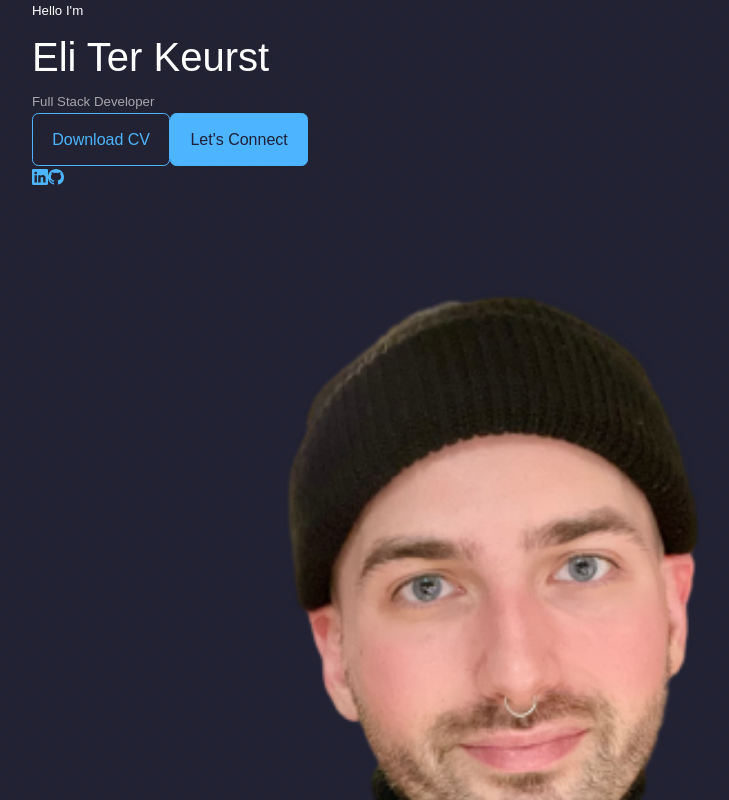
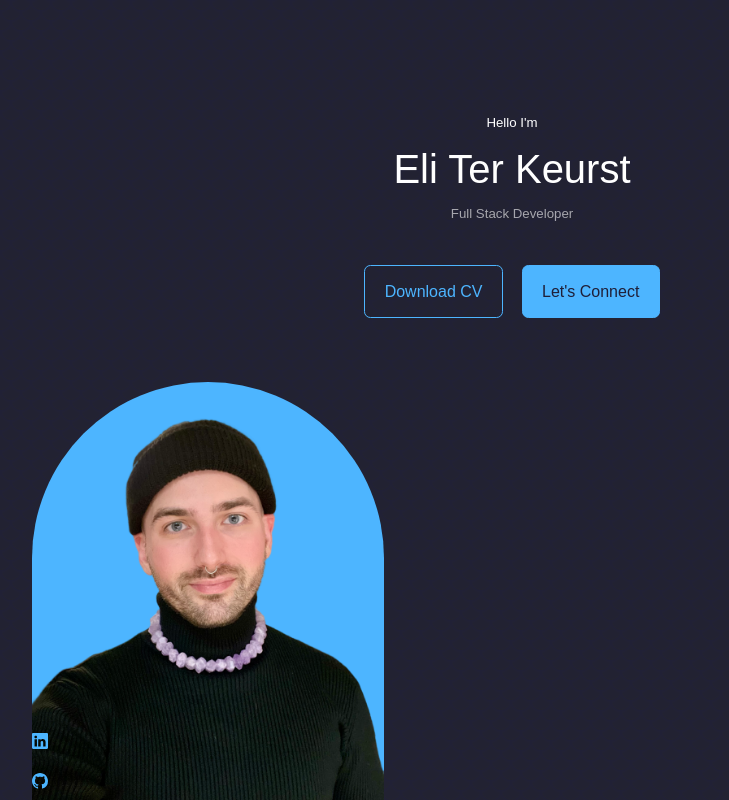
Before and after one commit to crystal-coding-time/laughing-red-journey, a React (Create React App) app: page / in a window 1280 px wide. Shown: the top 800 px of the page, without its empty margins (128-857 px from the left). Built offline with nearby package versions, Linux system fonts and the light colour scheme; a web font is replaced by a local one.

Commit message:
debugging CSS image rules

```diff
--- a/src/components/header/header.css
+++ b/src/components/header/header.css
@@ -0,0 +1,51 @@
+header {
+    height: 100 vh;
+    padding-top: 7rem;
+    overflow: hidden;
+}
+
+.header__container {
+    text-align: center;
+    height: 100%;
+    position: relative;
+}
+
+/* CTA Styling Below */
+
+.cta {
+    margin-top: 2.5rem;
+    display: flex;
+    gap: 1.2rem;
+    justify-content: center;
+}
+
+/* Socials Styling Below */
+
+.header__socials {
+    display: flex;
+    flex-direction: column;
+    align-items: center;
+    gap: 0.8rem;
+    position: absolute;
+    left: 0;
+    bottom: 3rem;
+}
+
+.header__socials::after {
+    content: '';
+    width: 1px;
+    height: 2rem;
+    background-color: var(--color-primary);
+}
+
+/* Image Styles Below */
+
+.me {
+    background: var(--color-primary);
+    width: 22rem;
+    height: 30rem;
+    /* position: absolute; */
+    left: calc(50% - 11rem);
+    margin-top: 4rem;
+    border-radius: 12rem 12rem 0 0;
+}
```
